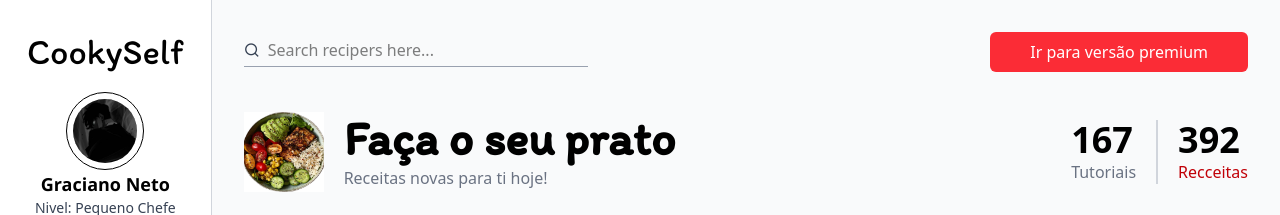
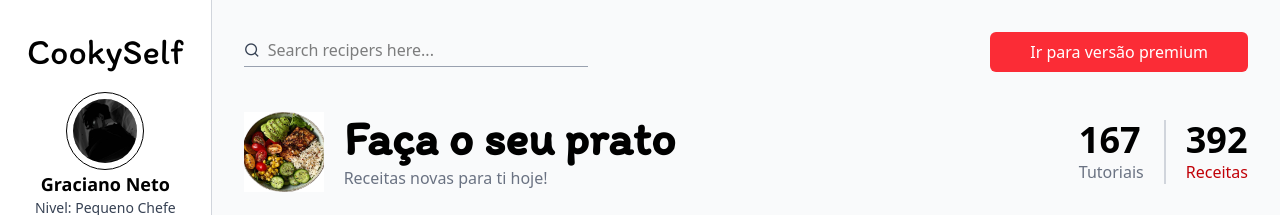
Before and after one commit to GracianoNetoo/dashboard-w-tailwind, a plain HTML site: page index.html in a window 1280 px wide. Shown: the top 215 px of the page. Drawn offline with nearby package versions, Linux system fonts and the light colour scheme.

Commit message:
Erros de escrita corrigidos

```diff
--- a/index.html
+++ b/index.html
@@ -90,7 +90,7 @@
                         </div>
                         <div class="pl-5">
                             <div class="text-4xl font-bold">392</div>
-                            <div class="text-red-700">Recceitas</div>
+                            <div class="text-red-700">Receitas</div>
                         </div>
                     </div>
                 </div>
```
